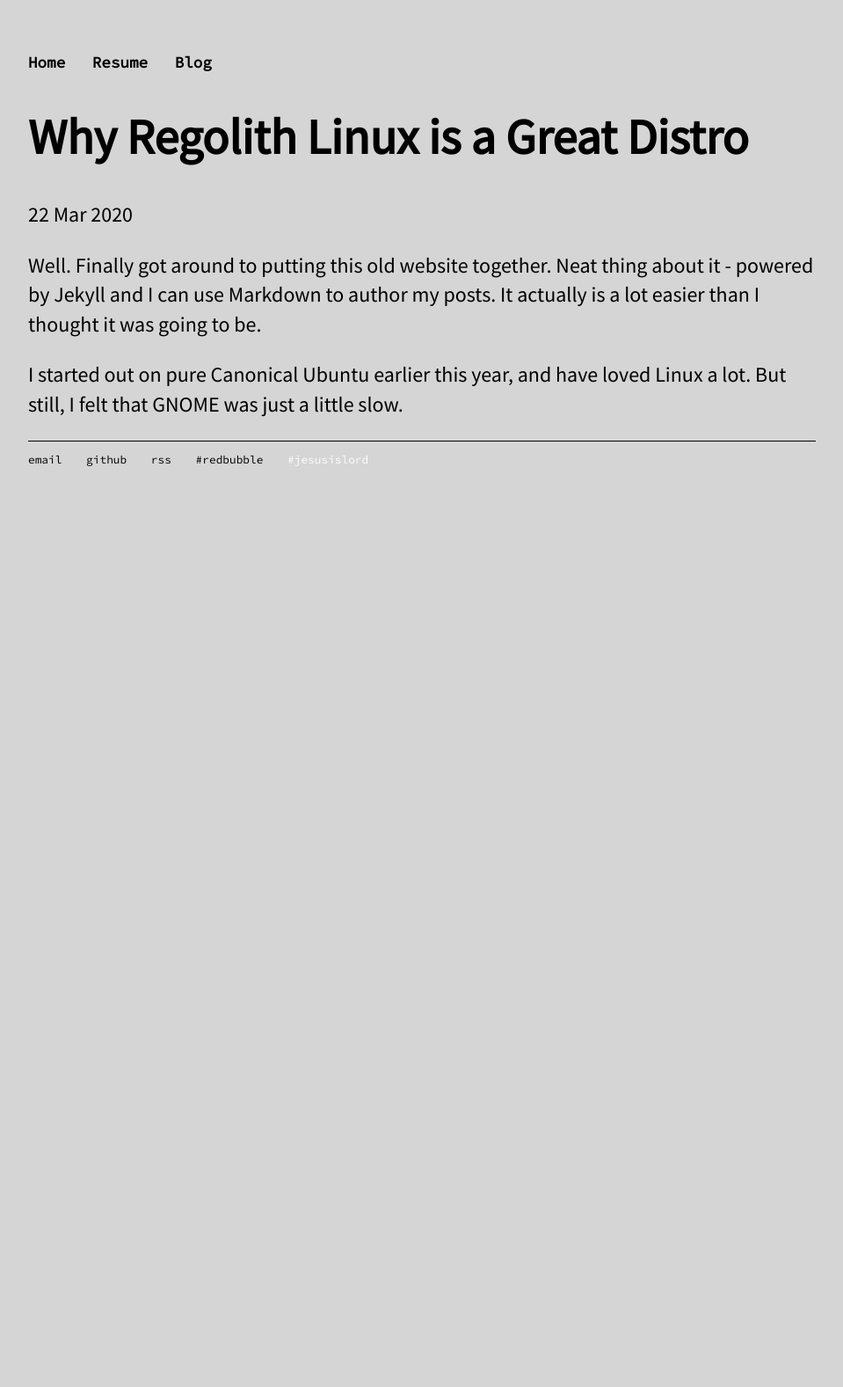
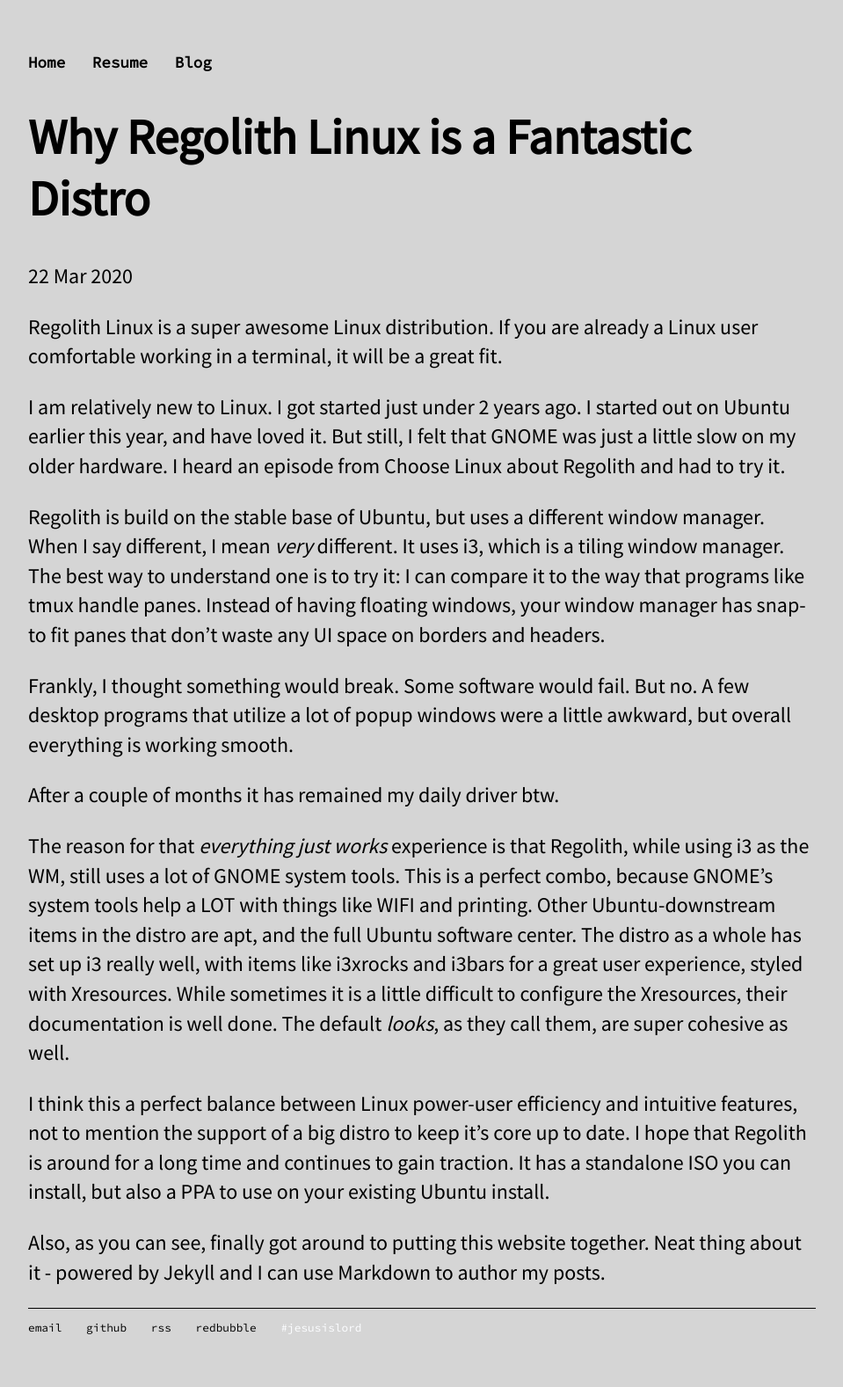
Before and after one commit to codyilardo/codyilardo.github.io, a Jekyll site: the page built from _posts/2020-03-22-regolith-linux-distro.md, in a window 1280 px wide. Shown: the whole page at 88% size, without its empty margins (160-1119 px from the left). Built offline with Jekyll 4.4.1, drawn with Linux system fonts in a browser that asks for light colours; before the commit the page ends 900 px from its top, so only the background shows below that.

Commit message:
blog post extend

```diff
--- a/_layouts/default.html
+++ b/_layouts/default.html
@@ -23,8 +23,8 @@
 	        		<li><a href="mailto:codyilardo@gmail.com">email</a></li>
 	        		<li><a href="https://github.com/codyilardo">github</a></li>
 							<li><a href="https://codyilardo.com/blog/atom.xml">rss</a></li>
-							<li><a href="https://www.redbubble.com/people/ilardocallig/shop">#redbubble</a></li>
-							<li><a style="color: #fcfdff" href="https://www.esv.org/John+1/">#jesusislord</a></li>
+							<li><a href="https://www.redbubble.com/people/ilardocallig/shop">redbubble</a></li>
+							<li><a class="white" href="https://www.esv.org/John+1/">#jesusislord</a></li>
 
 				</ul>
 			</footer>
--- a/_posts/2020-03-22-regolith-linux-distro.md
+++ b/_posts/2020-03-22-regolith-linux-distro.md
@@ -1,9 +1,21 @@
 ---
 layout: post
-title: "Why Regolith Linux is a Great Distro"
+title: "Why Regolith Linux is a Fantastic Distro"
 date: 2020-03-22
 ---
 
-Well. Finally got around to putting this old website together. Neat thing about it - powered by [Jekyll](http://jekyllrb.com) and I can use Markdown to author my posts. It actually is a lot easier than I thought it was going to be.
+[Regolith Linux](https://regolith-linux.org/) is a super awesome Linux distribution. If you are already a Linux user comfortable working in a terminal, it will be a great fit.
 
-I started out on pure Canonical Ubuntu earlier this year, and have loved Linux a lot. But still, I felt that GNOME was just a little slow.
+I am relatively new to Linux. I got started just under 2 years ago. I started out on Ubuntu earlier this year, and have loved it. But still, I felt that GNOME was just a little slow on my older hardware. I heard an episode from [Choose Linux](https://chooselinux.show/) about Regolith and had to try it.
+
+Regolith is build on the stable base of Ubuntu, but uses a different window manager. When I say different, I mean _very_ different. It uses i3, which is a tiling window manager. The best way to understand one is to try it: I can compare it to the way that programs like tmux handle panes. Instead of having floating windows, your window manager has snap-to fit panes that don't waste any UI space on borders and headers.
+
+Frankly, I thought something would break. Some software would fail. But no. A few desktop programs that utilize a lot of popup windows were a little awkward, but overall everything is working smooth.
+
+After a couple of months it has remained my daily driver btw.
+
+The reason for that _everything just works_ experience is that Regolith, while using i3 as the WM, still uses a lot of GNOME system tools. This is a perfect combo, because GNOME's system tools help a LOT with things like WIFI and printing. Other Ubuntu-downstream items in the distro are apt, and the full Ubuntu software center. The distro as a whole has set up i3 really well, with items like i3xrocks and i3bars for a great user experience, styled with Xresources. While sometimes it is a little difficult to configure the Xresources, their [documentation](https://regolith-linux.org/) is well done. The default _looks_, as they call them, are super cohesive as well.
+
+I think this a perfect balance between Linux power-user efficiency and intuitive features, not to mention the support of a big distro to keep it's core up to date. I hope that Regolith is around for a long time and continues to gain traction. It has a standalone ISO you can install, but also a PPA to use on your existing Ubuntu install.
+
+Also, as you can see, finally got around to putting this website together. Neat thing about it - powered by [Jekyll](http://jekyllrb.com) and I can use Markdown to author my posts.
--- a/css/main.css
+++ b/css/main.css
@@ -13,6 +13,10 @@
 .p-mono {
     font-family: 'Source Code Pro', monospace;
     font-size: .8em;
+}
+
+.white {
+    color: #fcfdff;
 }
 
 nav ul, footer ul {
```
